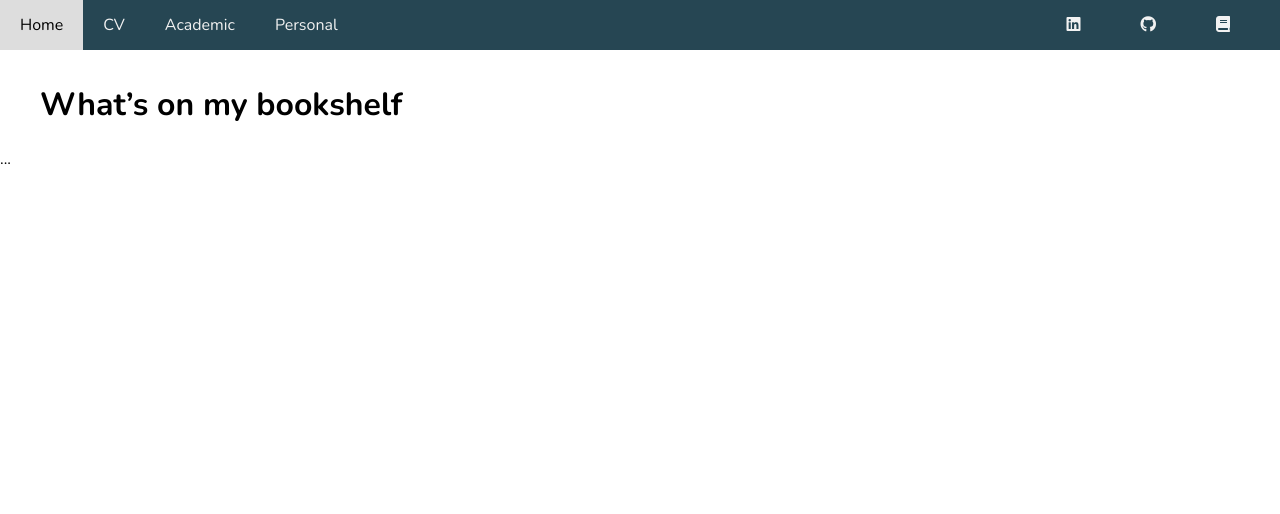
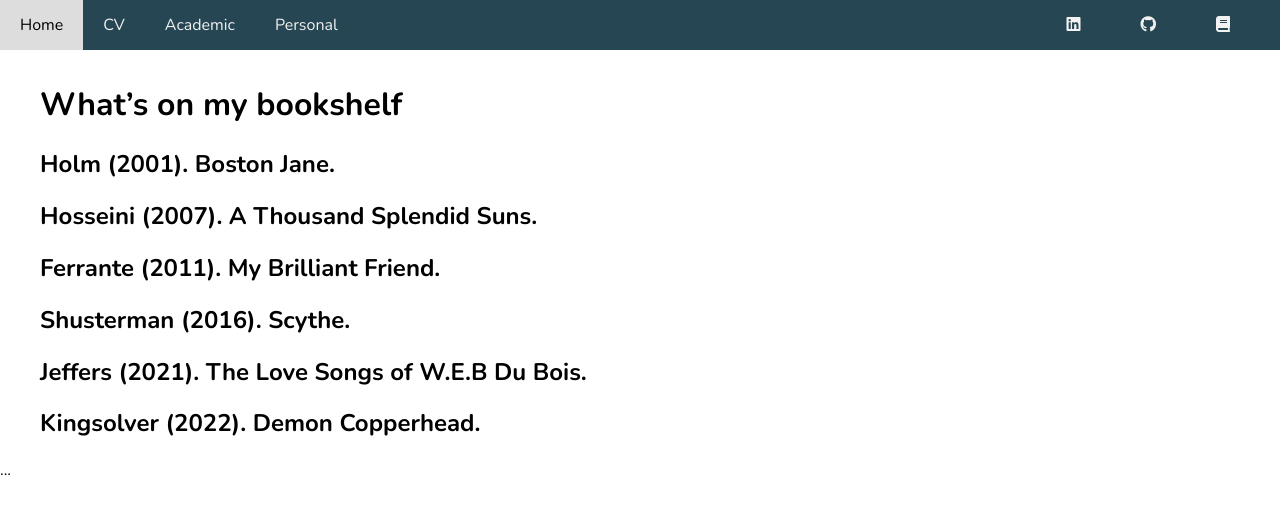
Before and after one commit to ec5ug/ec5ug.github.io, a Jekyll site: the page built from pages/bookshelf.md, in a window 1280 px wide. Shown: the top 514 px of the page. Built offline with Jekyll 4.4.1, drawn with Linux system fonts in a browser that asks for light colours.

Commit message:
adding favorite books

```diff
--- a/pages/bookshelf.md
+++ b/pages/bookshelf.md
@@ -4,3 +4,10 @@ title: Bookshelf
 ---
 
 # What's on my bookshelf
+
+## Holm (2001). Boston Jane.
+## Hosseini (2007). A Thousand Splendid Suns.
+## Ferrante (2011). My Brilliant Friend.
+## Shusterman (2016). Scythe.
+## Jeffers (2021). The Love Songs of W.E.B Du Bois.
+## Kingsolver (2022). Demon Copperhead.
```
